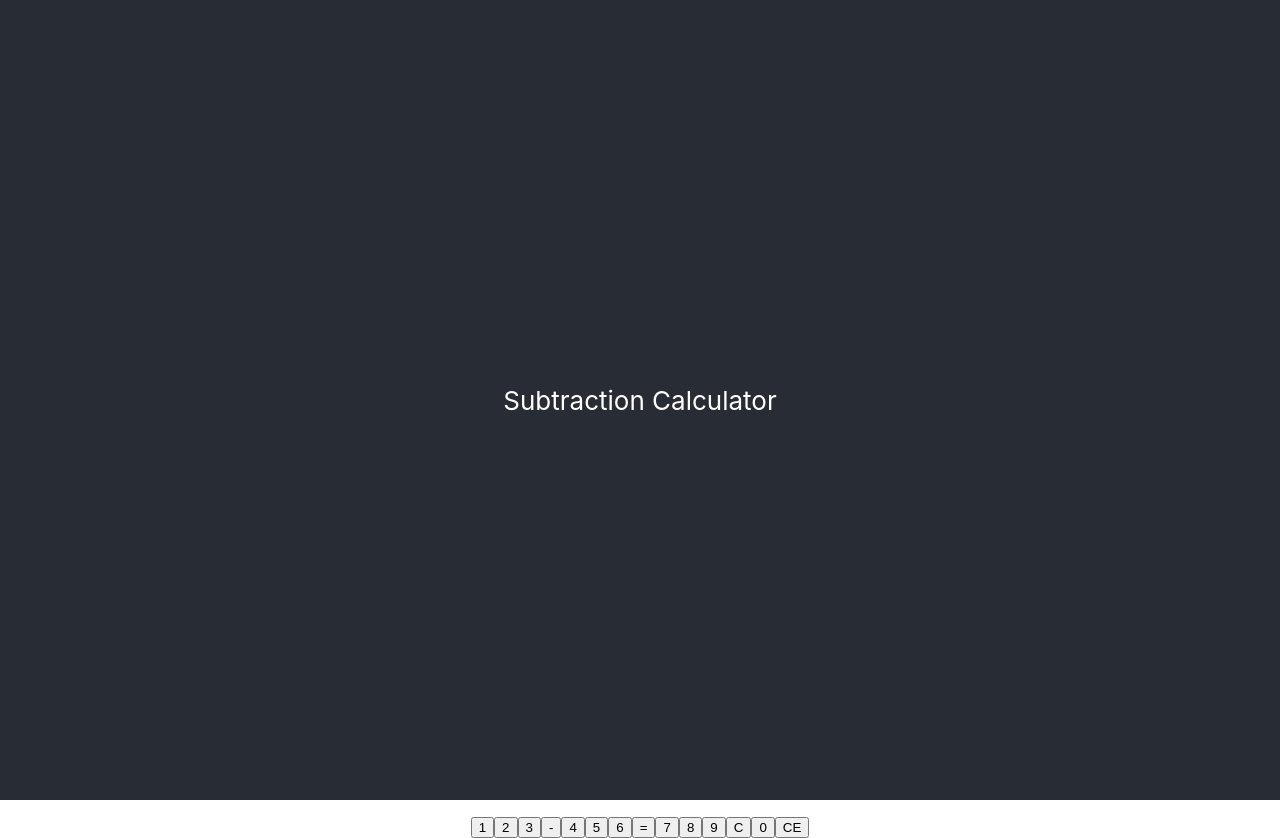
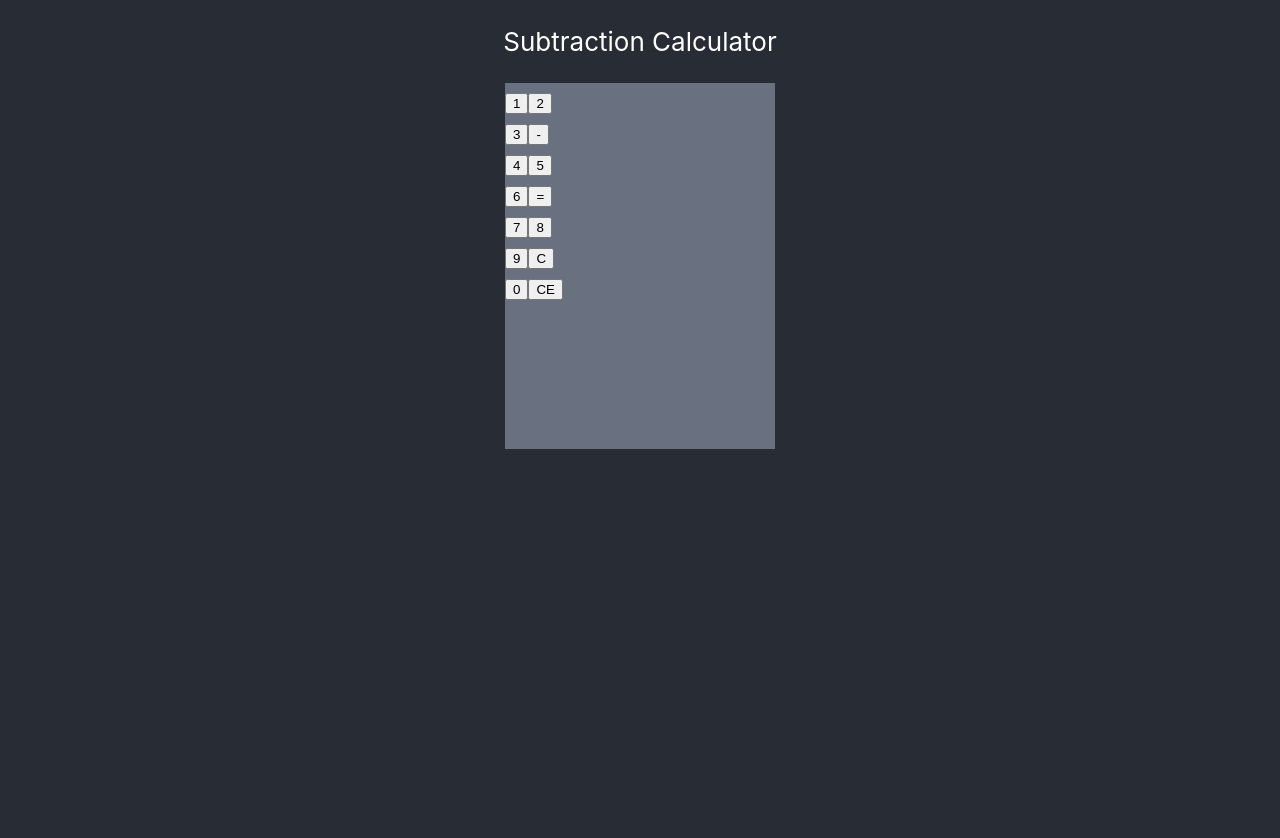
Before and after one commit to Leonardneff/calculator, a React (Create React App) app: page / in a window 1280 px wide. After the commit the page ends 800 px from the top, so only its background shows below. Built offline with nearby package versions, Linux system fonts and the light colour scheme.

Commit message:
Basic styling and css grid

```diff
--- a/src/App.css
+++ b/src/App.css
@@ -1,10 +1,4 @@
-.App {
-  text-align: center;
-}
-
-.App-header {
-  background-color: #282c34;
-  min-height: 100vh;
+.App, .App-header {
   display: flex;
   flex-direction: column;
   align-items: center;
@@ -12,3 +6,62 @@
   font-size: calc(10px + 2vmin);
   color: white;
 }
+
+.result {
+  grid-area: result;
+}
+.button [name="1"] {
+  grid-area: 1;
+}
+.button [name="2"] {
+  grid-area: 2;
+}
+.button [name="3"] {
+  grid-area: 3;
+}
+
+.button [name="-"] {
+  grid-area: minus;
+}
+
+.button [name="4"] {
+  grid-area: 4;
+}
+.button [name="5"] {
+  grid-area: 5;
+}
+.button [name="6"] {
+  grid-area: 6;
+}
+
+.button [name="7"] {
+  grid-area: 7;
+}
+.button [name="8"] {
+  grid-area: 8;
+}
+.button [name="9"] {
+  grid-area: 9;
+}
+
+.button [name="="] {
+  grid-area: 10;
+}
+
+.button [name="0"] {
+  grid-area: 0;
+}
+.button [name="C"] {
+  grid-area: C ;
+}
+.button [name="CE"] {
+  grid-area: CE;
+}
+
+
+.calculator {
+  background-color: #697180;
+  display: grid;
+  grid-template-columns: 60px 60px 60px 90px;
+  grid-template-rows: 100px 60px 60px 60px 60px;
+}
--- a/src/index.css
+++ b/src/index.css
@@ -1,5 +1,6 @@
 body {
   margin: 0;
+  background-color: #282c34;
   font-family: -apple-system, BlinkMacSystemFont, 'Segoe UI', 'Roboto', 'Oxygen',
     'Ubuntu', 'Cantarell', 'Fira Sans', 'Droid Sans', 'Helvetica Neue',
     sans-serif;
```
